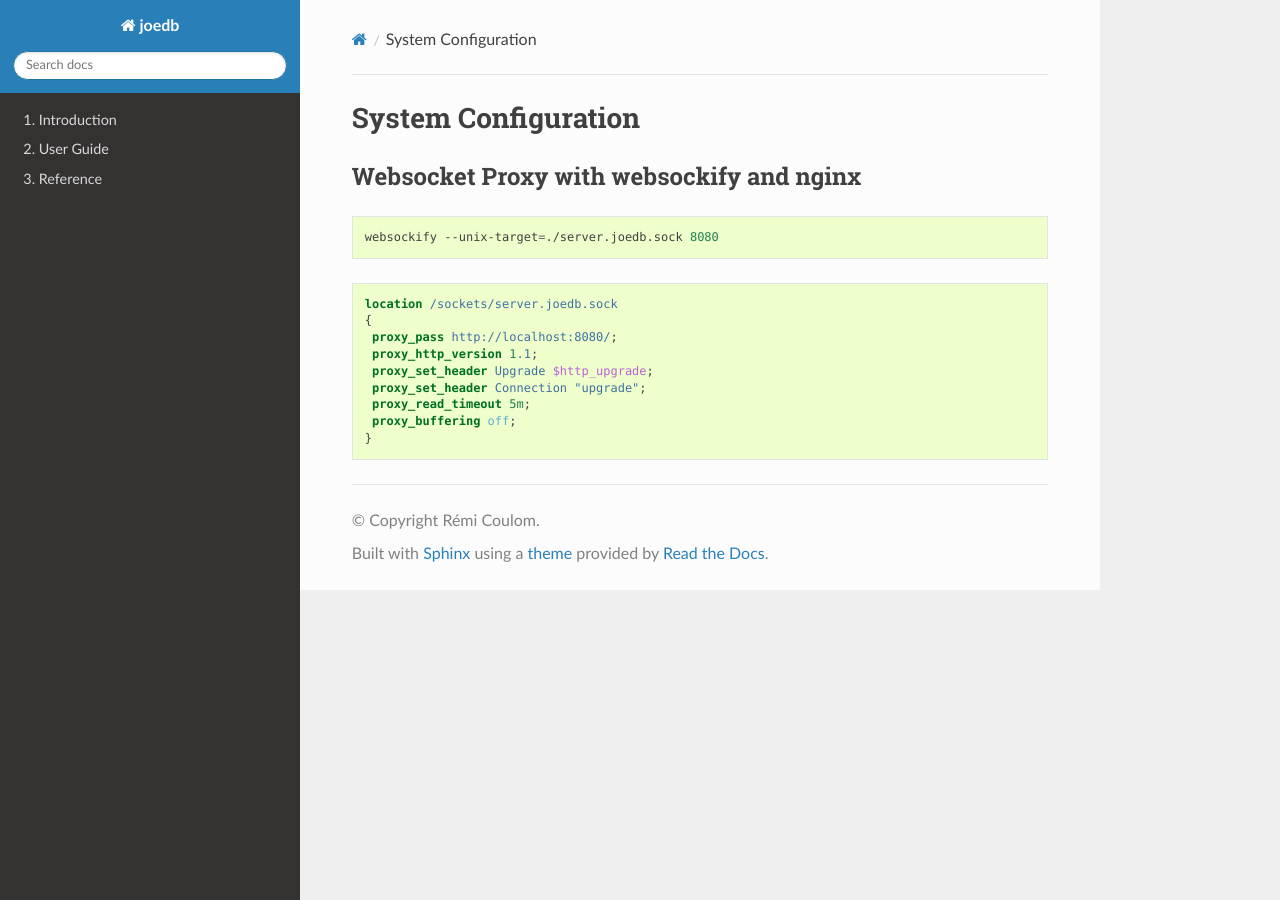
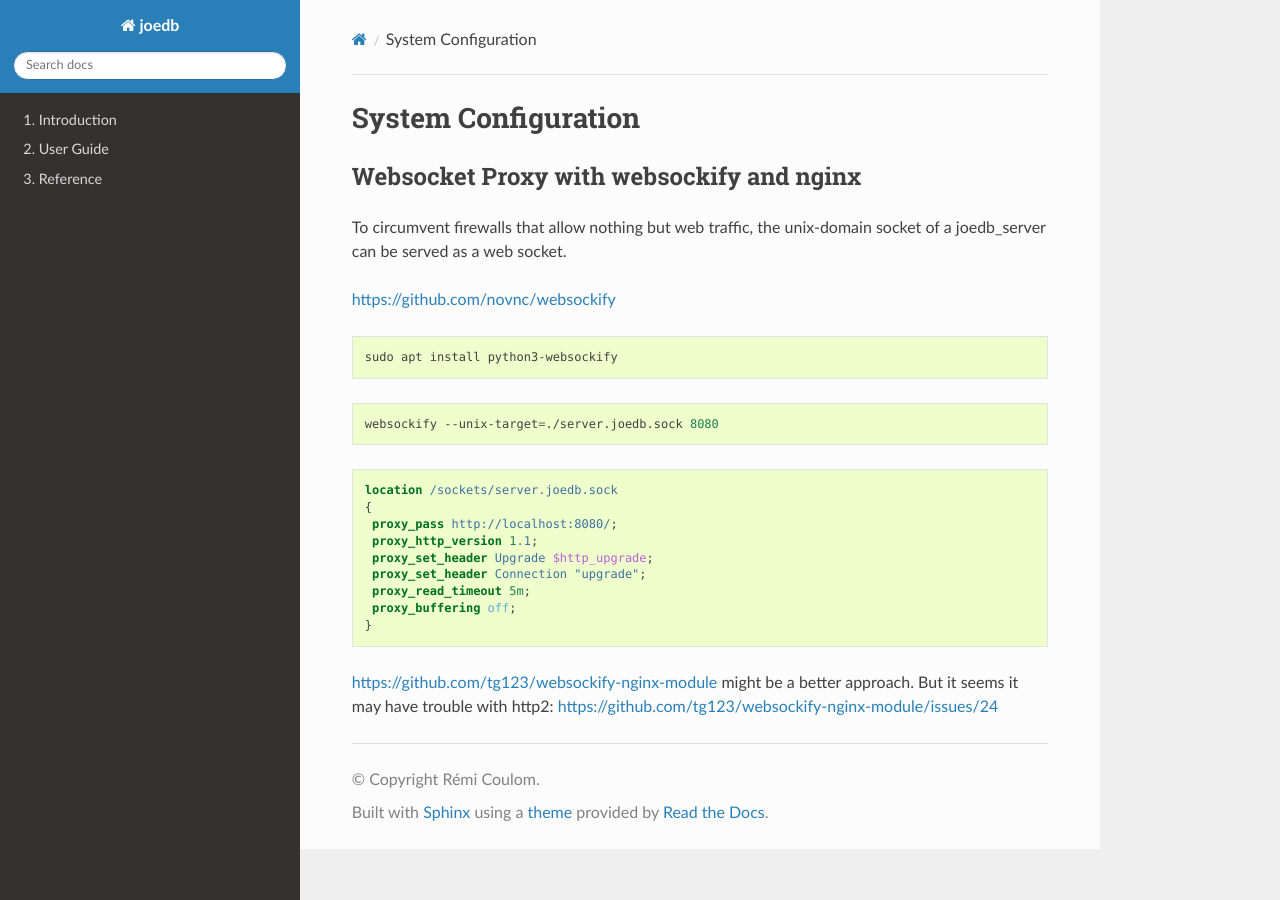
Before and after one commit to Remi-Coulom/joedb, a Sphinx documentation site: the page built from doc/source/system_configuration.rst, in a window 1280 px wide. Built offline with Sphinx 7.4.7 and the Read the Docs theme 3.1.0, drawn with Linux system fonts in a browser that asks for light colours; formulas are drawn with MathJax 3.

```diff
--- a/doc/source/system_configuration.rst
+++ b/doc/source/system_configuration.rst
@@ -3,6 +3,15 @@
 
 Websocket Proxy with websockify and nginx
 -----------------------------------------
+
+To circumvent firewalls that allow nothing but web traffic, the unix-domain
+socket of a joedb_server can be served as a web socket.
+
+https://github.com/novnc/websockify
+
+.. code-block:: bash
+
+ sudo apt install python3-websockify
 
 .. code-block:: bash
 
@@ -19,3 +28,5 @@
   proxy_read_timeout 5m;
   proxy_buffering off;
  }
+
+https://github.com/tg123/websockify-nginx-module might be a better approach. But it seems it may have trouble with http2: https://github.com/tg123/websockify-nginx-module/issues/24
```
Also changed, not shown: 2 other files.
